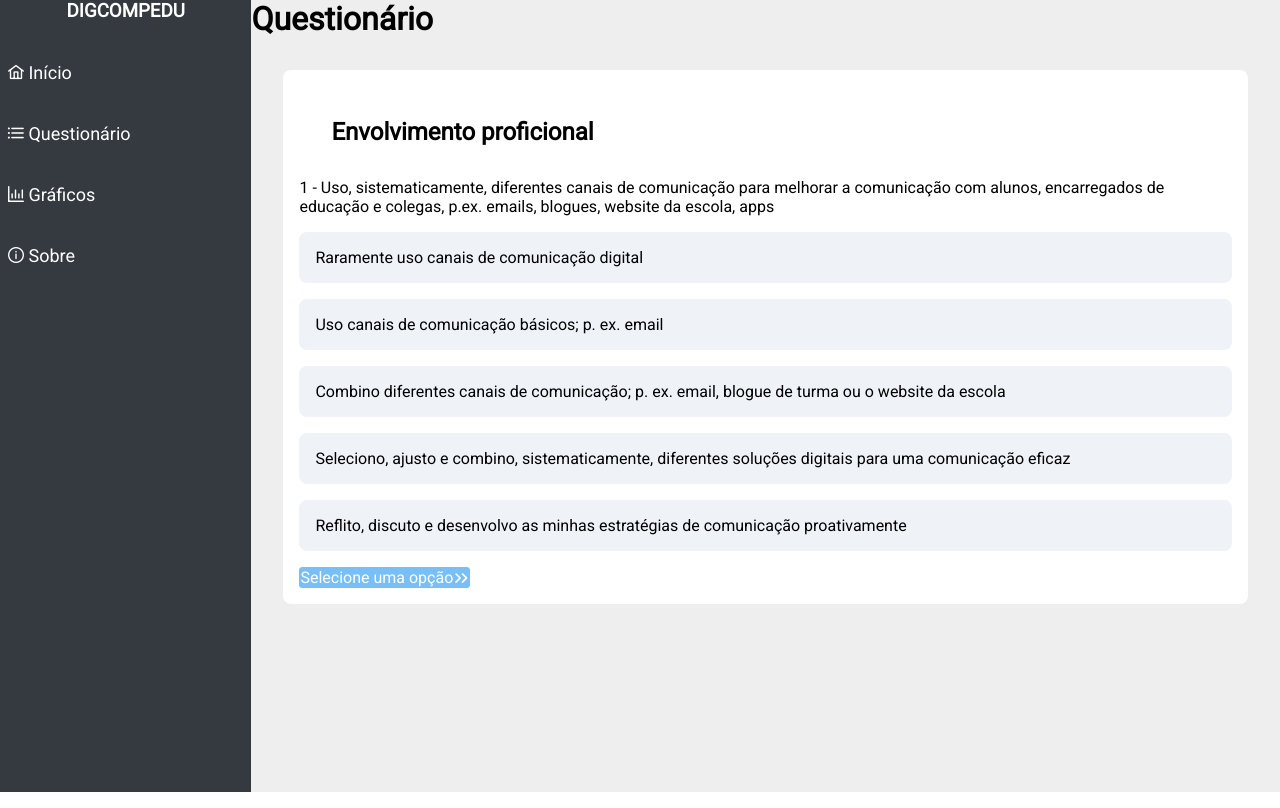
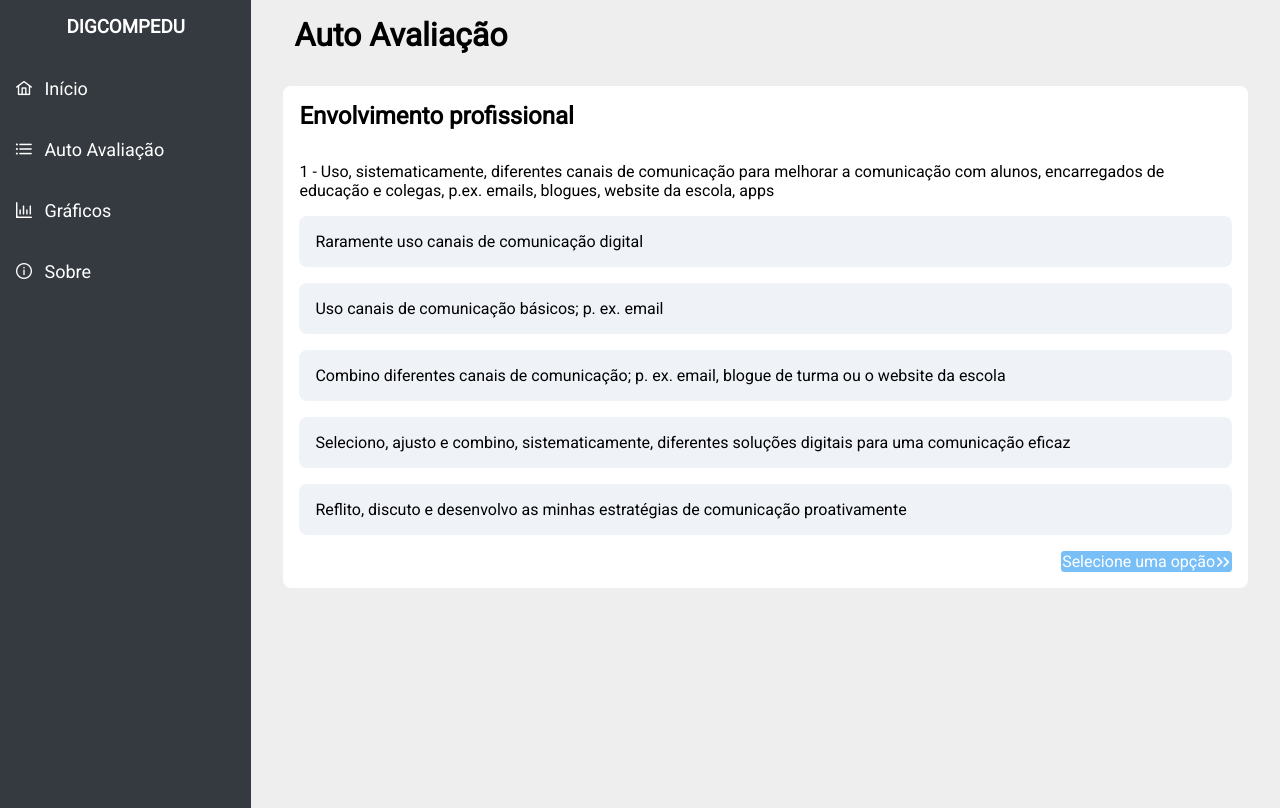
Before and after one commit to PedroRocha94/dig-comp-edu, a Vue app: page /quiz in a window 1280 px wide. Built offline with nearby package versions, Linux system fonts and the light colour scheme.

Commit message:
Adjusting SCSS of Quiz Page Components.

```diff
--- a/src/assets/sass/_layout.scss
+++ b/src/assets/sass/_layout.scss
@@ -4,4 +4,4 @@
 @import './pages/_chart';
 @import './pages/_about';
 @import './_content';
-@import './_questionnaire';
+@import './components/_questionnaire';
--- a/src/assets/sass/_questionnaire.scss
+++ b/src/assets/sass/components/_questionnaire.scss
@@ -13,7 +13,7 @@
     border-radius: 0.5rem;
 
     .questionnaire-header {
-      margin: 2rem;
+      margin-bottom: 2rem;
     }
 
     .question {
@@ -53,5 +53,10 @@
         display: none;
       }
     }
+
+    .action {
+      display: flex;
+      justify-content: flex-end;
+    }
   }
 }
--- a/src/assets/sass/components/_sidebar.scss
+++ b/src/assets/sass/components/_sidebar.scss
@@ -9,6 +9,7 @@
   h3{
     display: flex;
     justify-content: center;
+    margin-top: 1rem;
   }
 
   .options{
@@ -21,6 +22,11 @@
       text-decoration: none;
       font-size: large;
       padding: 0.5rem;
+      padding-left: 1rem;
+
+      i {
+        padding-right: 0.5rem;
+      }
     }
     .option:hover {
       background-color: #4D5155;
--- a/src/assets/sass/pages/_quiz.scss
+++ b/src/assets/sass/pages/_quiz.scss
@@ -1,4 +1,8 @@
 .quiz{
   display: flex;
   flex-direction: row;
+
+  h1 {
+    margin: 1rem 0 0 2.7rem;
+  }
 }
--- a/src/components/Questionnaire.vue
+++ b/src/components/Questionnaire.vue
@@ -2,7 +2,7 @@
   <div class="questionnaire">
     <section class="questionnaire-section">
       <div class="questionnaire-header">
-        <h2>Envolvimento proficional</h2>
+        <h2>Envolvimento profissional</h2>
       </div>
 
       <div class="question">
--- a/src/components/Sidebar.vue
+++ b/src/components/Sidebar.vue
@@ -16,7 +16,7 @@
         to="/quiz"
       >
         <i class="pi pi-list"></i>
-        Questionário
+        Auto Avaliação
       </router-link>
       <router-link
         class="option"
--- a/src/pages/Quiz.vue
+++ b/src/pages/Quiz.vue
@@ -2,7 +2,7 @@
   <div class="quiz">
     <Sidebar/>
     <div class="content">
-      <h1>Questionário</h1>
+      <h1>Auto Avaliação</h1>
       <Questionnaire />
     </div>
   </div>
```
